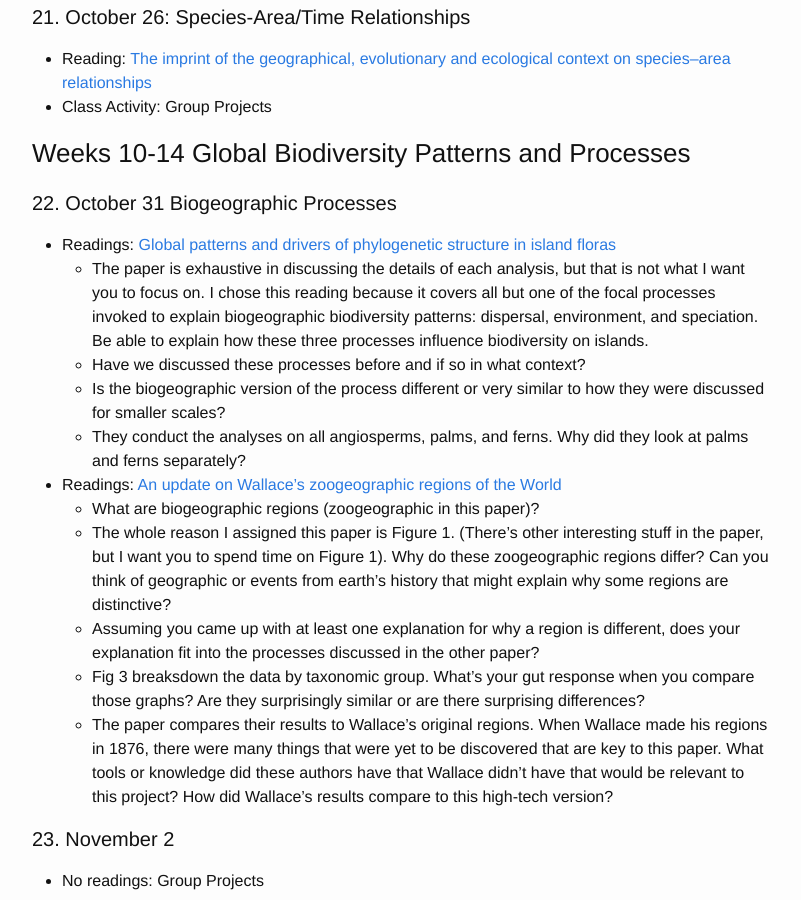
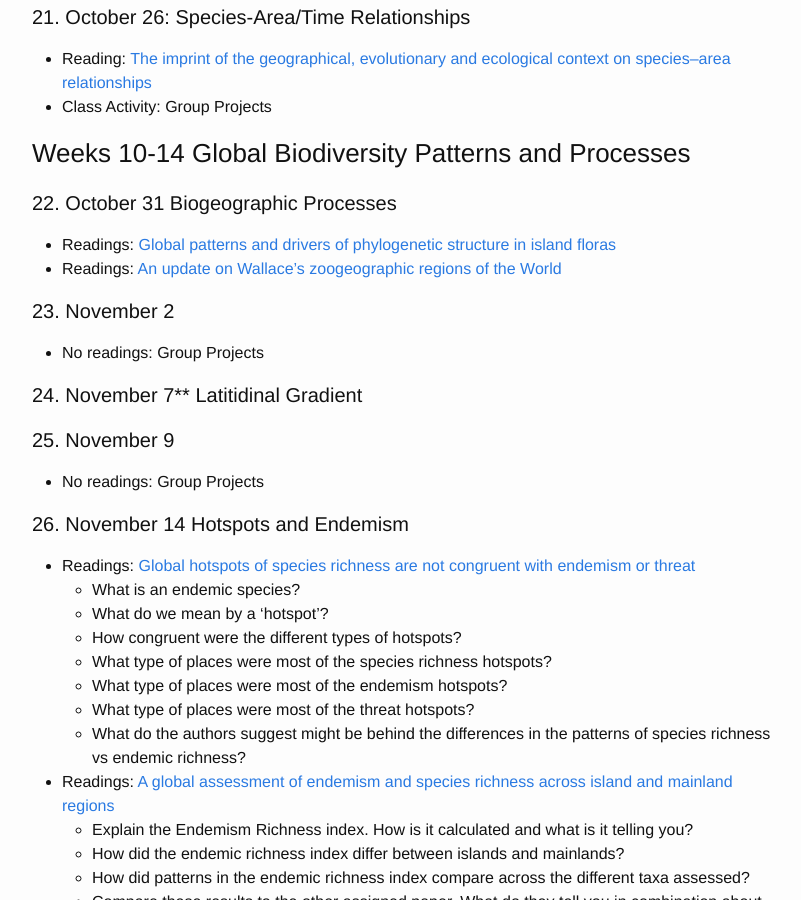
Before and after one commit to skmorgane/biodiversity-course, a Jekyll site: the page built from schedule.md, in a window 1280 px wide and 900 px high, scrolled down 3704 px. Shown: the whole window, without its empty margins (238-1039 px from the left). Built offline with Jekyll 4.4.1, drawn with Linux system fonts in a browser that asks for light colours.

Commit message:
Move biogeography questions to new page

```diff
--- a/schedule.md
+++ b/schedule.md
@@ -122,17 +122,7 @@ Everyone needs to read: [Assemblage Time Series Reveal Biodiversity Change but N
 
 #### 22. October 31 Biogeographic Processes
 * Readings: [Global patterns and drivers of phylogenetic structure in island floras](https://doi.org/10.1038/srep12213)
-    * The paper is exhaustive in discussing the details of each analysis, but that is not what I want you to focus on. I chose this reading because it covers all but one of the focal processes invoked to explain biogeographic biodiversity patterns: dispersal, environment, and speciation. Be able to explain how these three processes influence biodiversity on islands.
-    * Have we discussed these processes before and if so in what context?
-    * Is the biogeographic version of the process different or very similar to how they were discussed for smaller scales?
-    * They conduct the analyses on all angiosperms, palms, and ferns. Why did they look at palms and ferns separately?
 * Readings: [An update on Wallace's zoogeographic regions of the World](https://doi.org/10.1126/science.1228282)
-    * What are biogeographic regions (zoogeographic in this paper)?
-    * The whole reason I assigned this paper is Figure 1. (There's other interesting stuff in the paper, but I want you to spend time on Figure 1). Why do these zoogeographic regions differ?  Can you think of geographic or events from earth's history that might explain why some regions are distinctive?
-    * Assuming you came  up with at least one explanation for why a region is different, does your explanation fit into the processes discussed in the other paper?
-    * Fig 3 breaksdown the data by taxonomic group. What's your gut response when you compare those graphs? Are they surprisingly similar or are there surprising differences?
-    * The paper compares their results to Wallace's original regions. When Wallace made his regions in 1876, there were many things that were yet to be discovered that are key to this paper. What tools or knowledge did these authors have that Wallace didn't have that would be relevant to this project? How did Wallace's results compare to this high-tech version?
-
 
 #### 23. November 2
 * No readings: Group Projects
```
